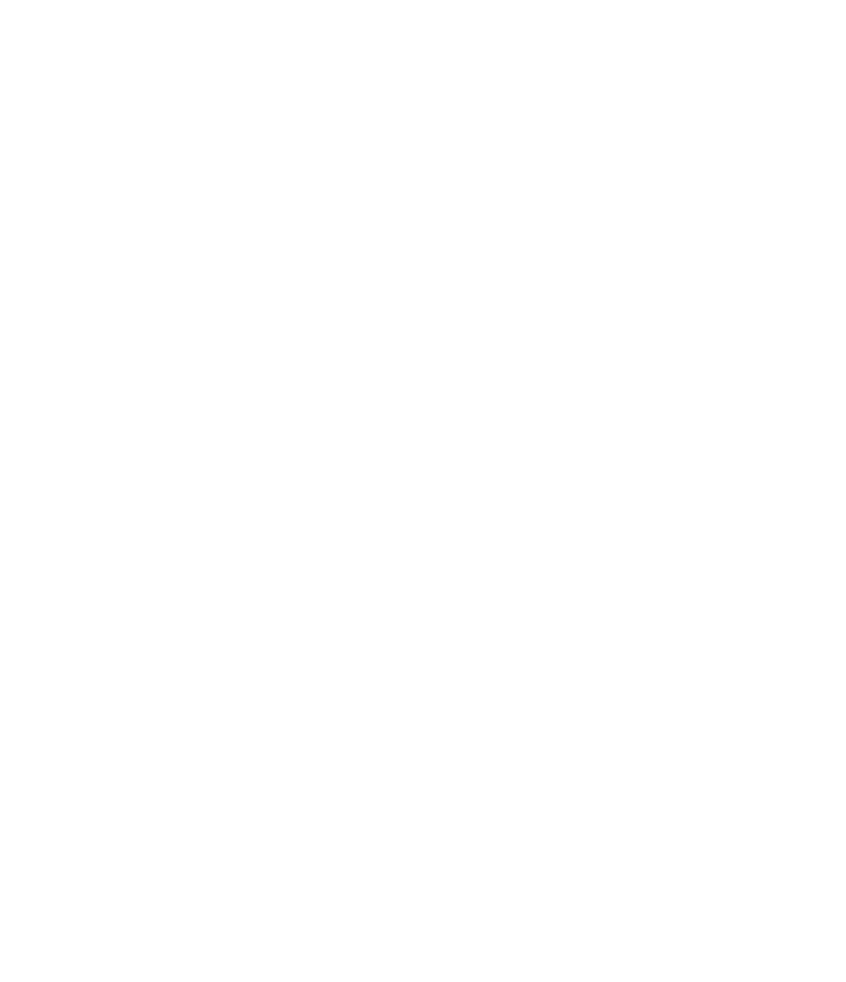
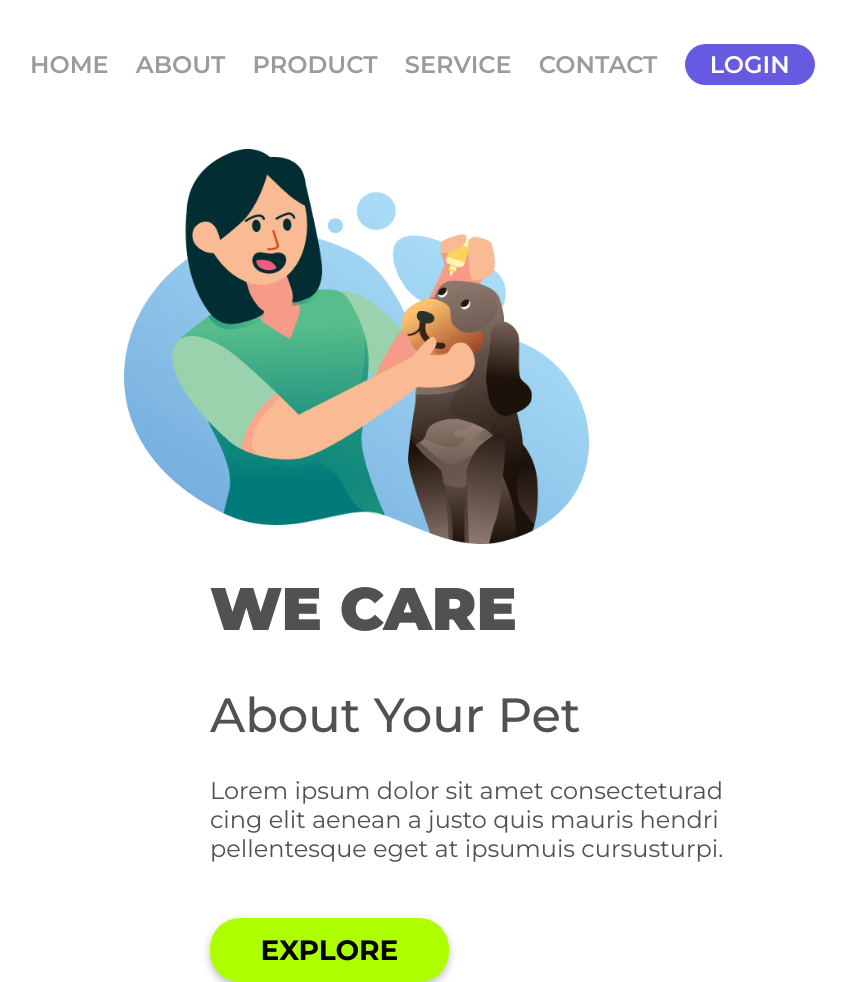
Before and after one commit to MarcosGomes17/Minha-primeira-pagina, a plain HTML site: page index.html in a window 1280 px wide. Shown: the whole page, without its empty margins (46-892 px from the left). Before the commit the page ends 800 px from the top, so only its background shows below. Drawn offline with Linux system fonts and the light colour scheme.

Commit message:
Alteração das Tags

```diff
--- a/index.html
+++ b/index.html
@@ -0,0 +1,42 @@
+<!DOCTYPE html>
+<html lang="en">
+
+<head>
+    <meta charset="UTF-8">
+    <meta name="viewport" content="width=device-width, initial-scale=1.0">
+    <title>We Care/Marcos</title>
+    <link rel="stylesheet" href="styles.css">
+    <link rel="preconnect" href="https://fonts.googleapis.com">
+    <link rel="preconnect" href="https://fonts.gstatic.com" crossorigin>
+    <link href="https://fonts.googleapis.com/css2?family=Montserrat:ital,wght@0,100..900;1,100..900&display=swap"
+        rel="stylesheet">
+</head>
+
+<body>
+    <header>
+        <a class="link-header">HOME</a>
+        <a class="link-header">ABOUT</a>
+        <a class="link-header">PRODUCT</a>
+        <a class="link-header">SERVICE</a>
+        <a class="link-header">CONTACT</a>
+        <button class="button-header">LOGIN</button>
+    </header>
+
+    <main>
+        <img src="IMG/Illustration 2.png" alt="Imagem-We-care" class="img-logo">
+
+        <section>
+            <div>
+                <h1>WE CARE</h1>
+                <h2>About Your Pet</h2>
+            </div>
+            <p>Lorem ipsum dolor sit amet consecteturad
+                cing elit aenean a justo quis mauris hendri
+                pellentesque eget at ipsumuis cursusturpi.</p>
+            <button class="button-main">EXPLORE</button>
+        </section>
+    </main>
+
+</body>
+
+</html>
--- a/styles.css
+++ b/styles.css
@@ -134,7 +134,6 @@ p {
     .button-main {
         margin-left: -60px;
         width: 239px;
-        height: 64px;
-    }
-
+        height: 64px;
+    }
 }
```
